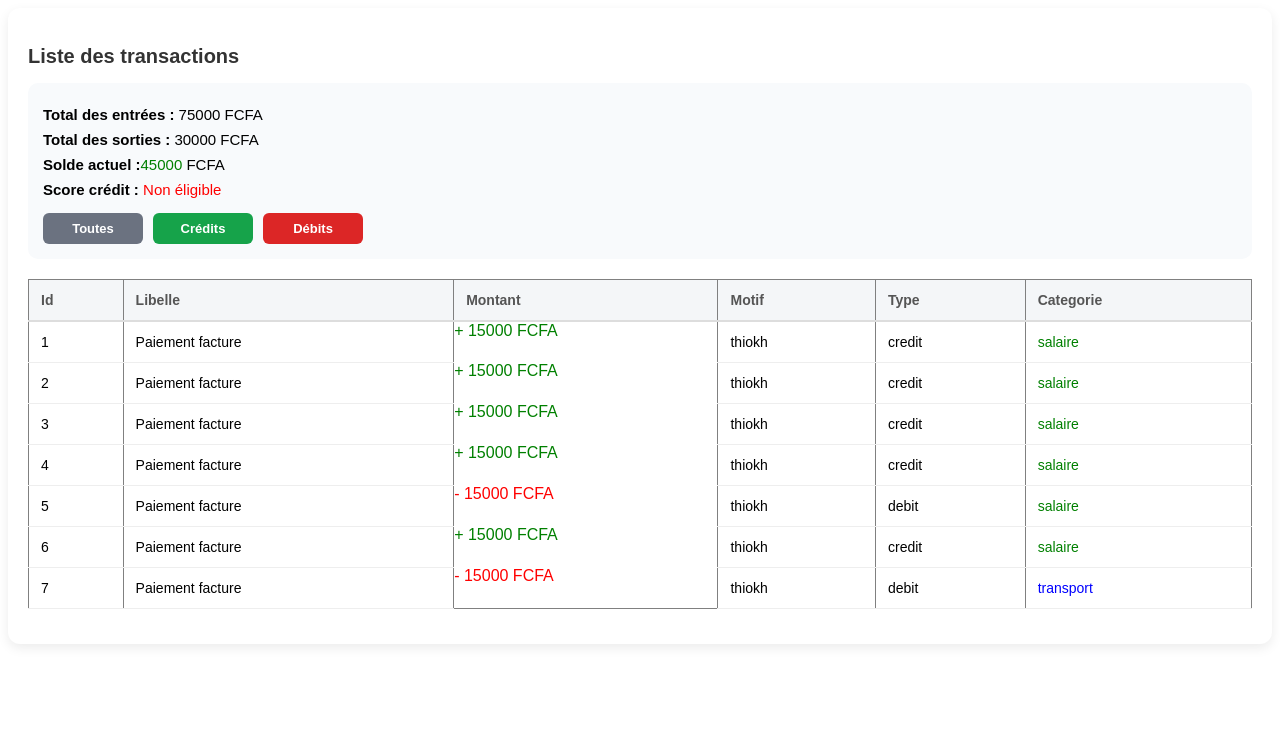
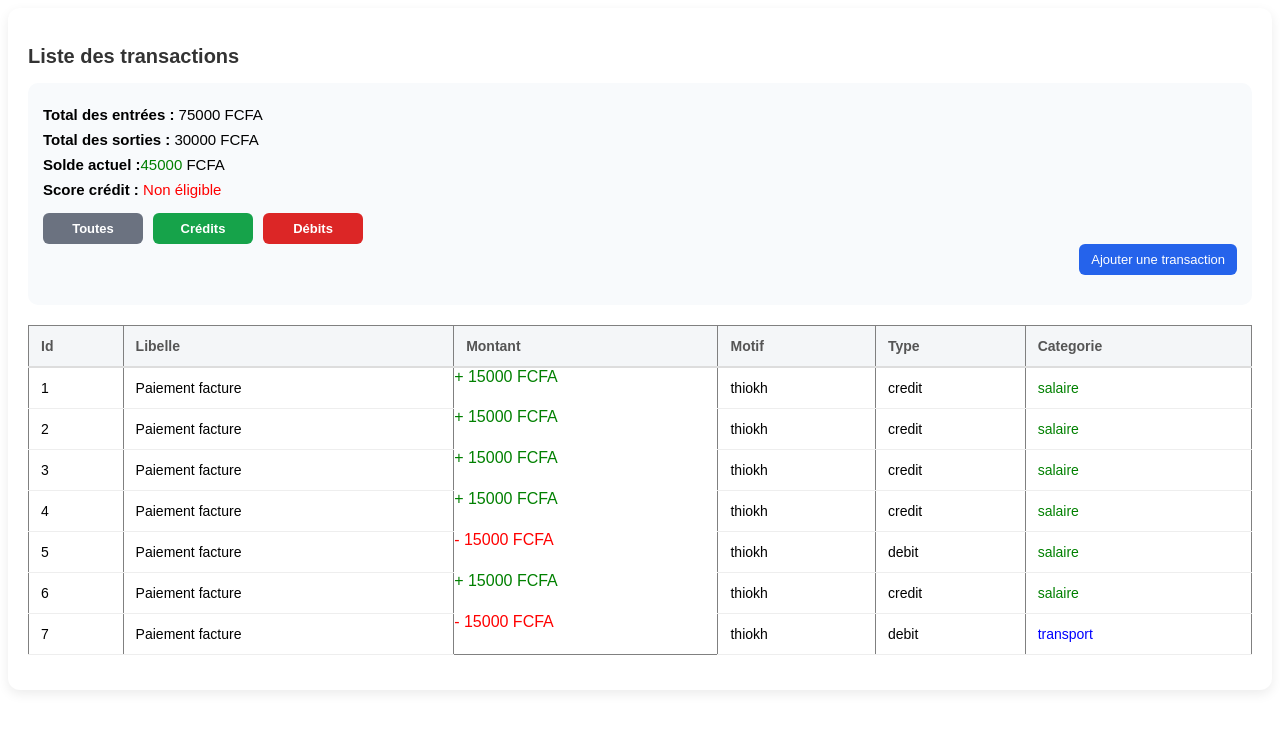
Before and after one commit to amethsy09/Angular_demo, an Angular app: page / in a window 1280 px wide. Shown: the top 730 px of the page. Built offline with nearby package versions, Linux system fonts and the light colour scheme.

Commit message:
La puissance de effect() TERMINER

```diff
--- a/src/app/transaction-card/transaction-card.html
+++ b/src/app/transaction-card/transaction-card.html
@@ -26,6 +26,9 @@
       <button class="btn-debit" (click)="filtreActif.set('DEBIT')">
         Débits
       </button>
+    </div>
+    <div class="addTrans">
+      <button (click)="ajouterTransaction()">Ajouter une transaction</button>
     </div>
   </div>
   <table border="1">
--- a/src/app/transaction-card/transaction-card.scss
+++ b/src/app/transaction-card/transaction-card.scss
@@ -121,3 +121,7 @@ button:hover {
 .btn-debit:hover {
   background-color: #b91c1c;
 }
+.addTrans {
+  text-align: right;
+  margin-bottom: 15px;
+}
--- a/src/app/transaction-card/transaction-card.ts
+++ b/src/app/transaction-card/transaction-card.ts
@@ -1,4 +1,4 @@
-import {Component, computed, signal} from '@angular/core';
+import {Component, computed, signal,effect} from '@angular/core';
 
  interface Transaction {
   id: number;
@@ -110,4 +110,36 @@ export class TransactionCard {
     }
     return "Non éligible";
   });
+  // Ajoutez un formulaire simple (ou juste un bouton pour l'instant) pour simuler l'ajout d'une nouvelle transaction via this.transactions.update(t => [...t, nouvelleTransaction]).
+  ajouterTransaction() {
+    const nouvelleTransaction: Transaction = {
+      id: this.transactions().length + 1,
+      libelle: 'Nouvelle transaction',
+      montant: 20000,
+      motif: 'achat',
+      type: 'debit',
+      categorie: 'nouriture'
+    };
+    this.transactions.update(t => [...t, nouvelleTransaction]);
+  }
+  // Dans le constructor() de votre composant, déclarez un effect(). Demandez-lui d'afficher un console.log() personnalisé à chaque fois qu'une transaction est ajoutée.
+  constructor() {
+    const savedTransactions =
+    localStorage.getItem('transactions');
+
+  if (savedTransactions) {
+    this.transactions.set(
+      JSON.parse(savedTransactions)
+    );
+  }
+    effect(() => {
+      console.log(`Nombre de transactions : ${this.transactions().length}`);
+      localStorage.setItem(
+      'transactions',
+      JSON.stringify(this.transactions())
+    );
+    });
+  }
+
+
 }
```
